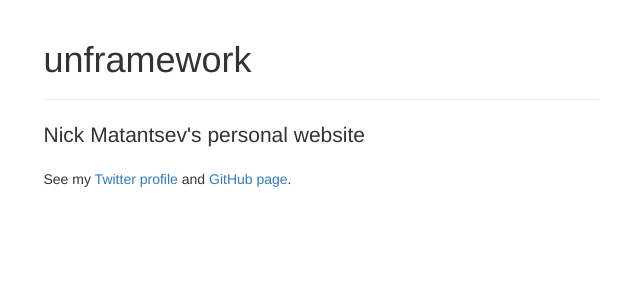
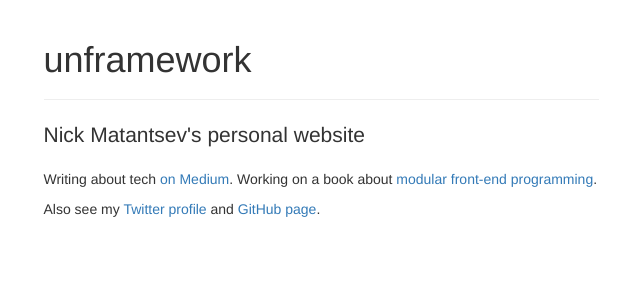
Before and after one commit to unframework/unframework-website, a Jekyll site: the page built from index.html, in a window 1280 px wide. Shown: the top 300 px of the page, without its empty margins (319-959 px from the left). Built offline with Jekyll 4.4.1, drawn with Linux system fonts in a browser that asks for light colours; Markdown is read by kramdown in place of the engine named in the settings; the list of posts is cut into pages by our own code.

Commit message:
Updated links

```diff
--- a/index.html
+++ b/index.html
@@ -13,7 +13,8 @@ title: Personal website of Nick Matantsev
       </div>
 
       <p class="lead">Nick Matantsev's personal website</p>
-      <p>See my <a href="https://twitter.com/unframework">Twitter profile</a> and <a href="https://github.com/unframework">GitHub page</a>.</p>
+      <p>Writing about tech <a href="https://medium.com/@unframework">on Medium</a>. Working on a book about <a href="https://leanpub.com/modular-front-end-code">modular front-end programming</a>.</p>
+      <p>Also see my <a href="https://twitter.com/unframework">Twitter profile</a> and <a href="https://github.com/unframework">GitHub page</a>.</p>
     </div>
     <div class="col-md-3">
     </div>
```
